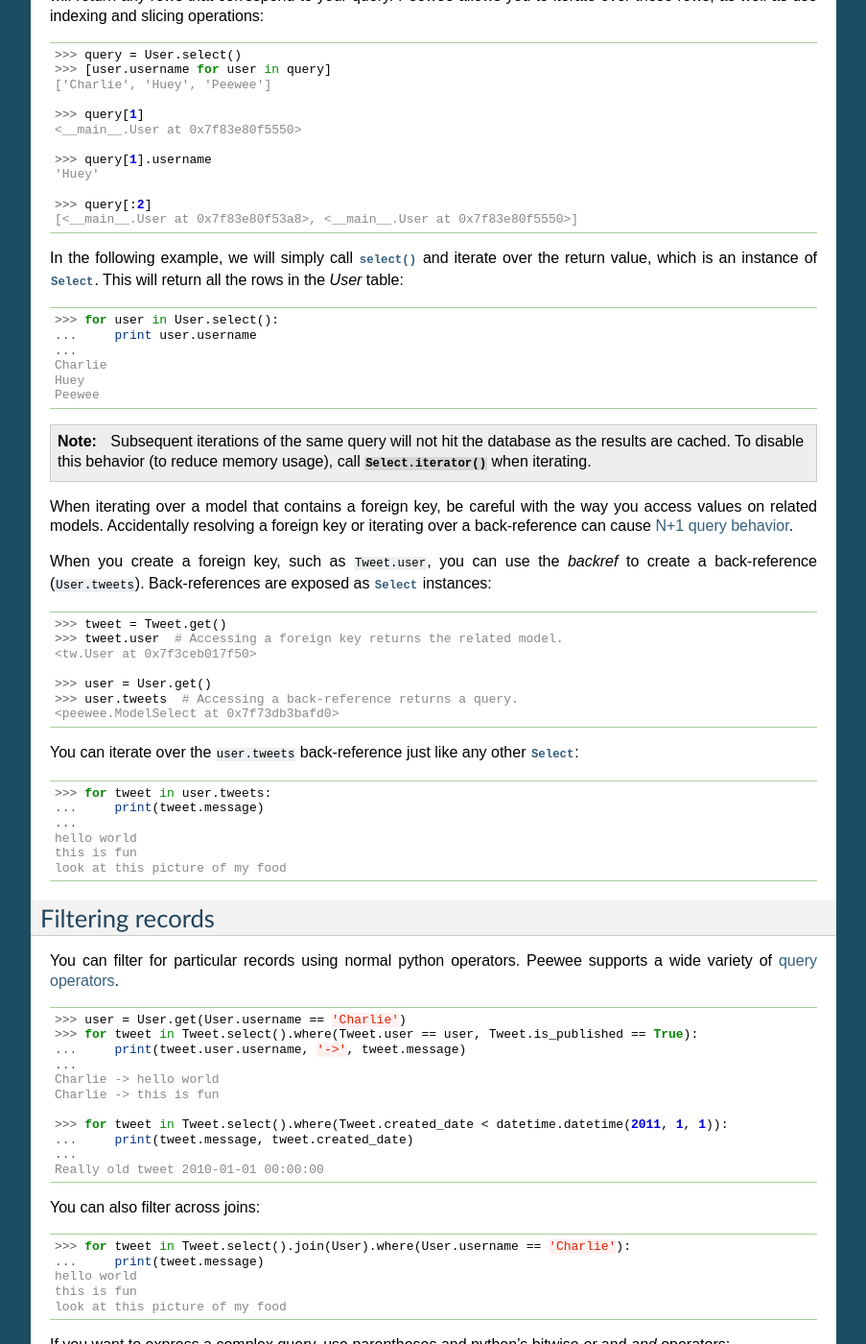
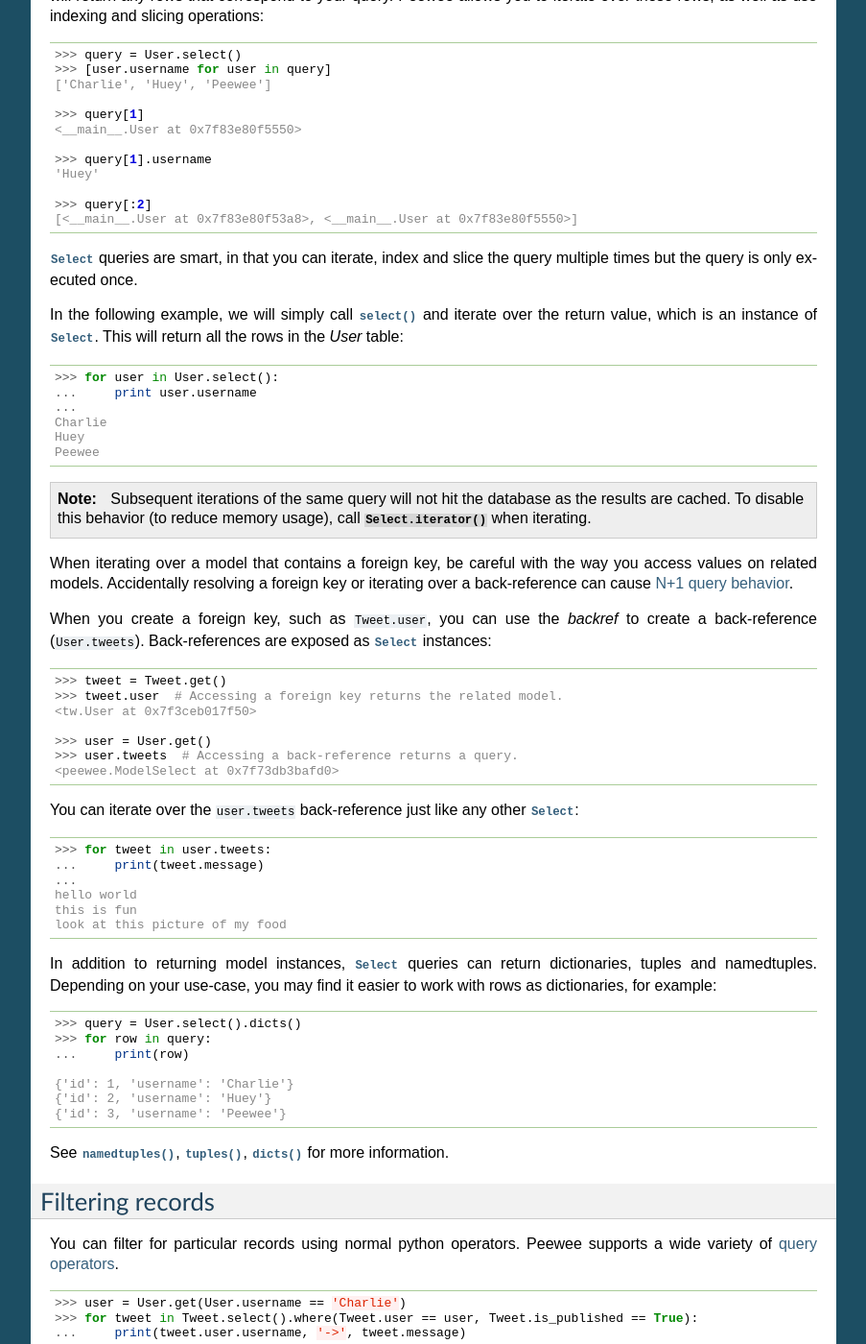
Before and after one commit to coleifer/peewee, a Sphinx documentation site: the page built from docs/peewee/querying.rst, in a window 1280 px wide and 1400 px high, scrolled down 6094 px. Shown: the whole window at 96% size, without its empty margins (198-1101 px from the left). Built offline with Sphinx 7.4.7, drawn with Linux system fonts in a browser that asks for light colours; pages that are not in the unit, such as notebooks, are missing from menus.

Commit message:
Docs on returning row dicts/tuples/namedtuples.

```diff
--- a/docs/peewee/querying.rst
+++ b/docs/peewee/querying.rst
@@ -424,6 +424,9 @@
     >>> query[:2]
     [<__main__.User at 0x7f83e80f53a8>, <__main__.User at 0x7f83e80f5550>]
 
+:py:class:`Select` queries are smart, in that you can iterate, index and slice
+the query multiple times but the query is only executed once.
+
 In the following example, we will simply call :py:meth:`~Model.select` and
 iterate over the return value, which is an instance of :py:class:`Select`.
 This will return all the rows in the *User* table:
@@ -471,6 +474,23 @@
     hello world
     this is fun
     look at this picture of my food
+
+In addition to returning model instances, :py:class:`Select` queries can return
+dictionaries, tuples and namedtuples. Depending on your use-case, you may find
+it easier to work with rows as dictionaries, for example:
+
+.. code-block:: pycon
+
+    >>> query = User.select().dicts()
+    >>> for row in query:
+    ...     print(row)
+
+    {'id': 1, 'username': 'Charlie'}
+    {'id': 2, 'username': 'Huey'}
+    {'id': 3, 'username': 'Peewee'}
+
+See :py:meth:`~BaseQuery.namedtuples`, :py:meth:`~BaseQuery.tuples`,
+:py:meth:`~BaseQuery.dicts` for more information.
 
 Filtering records
 -----------------
```
